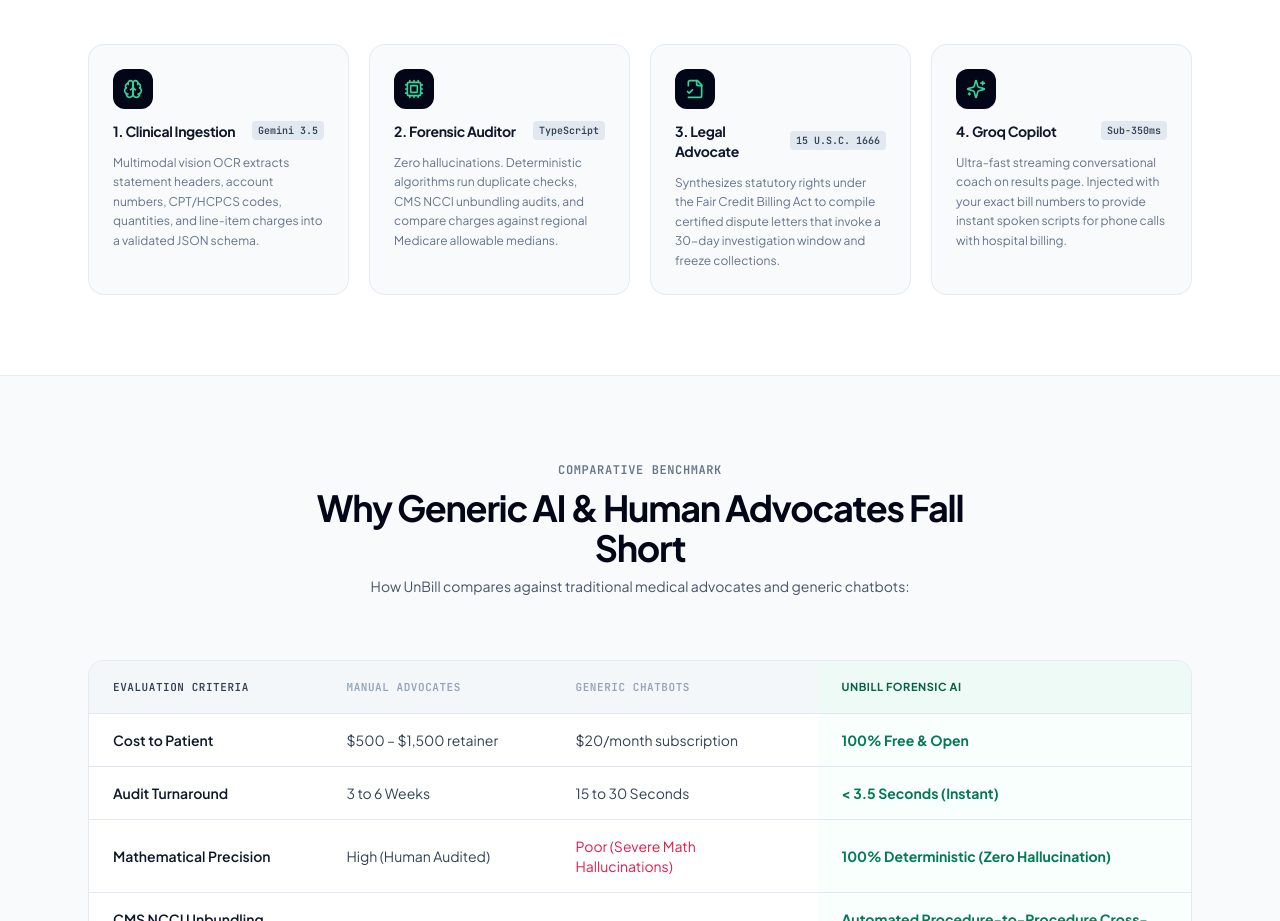
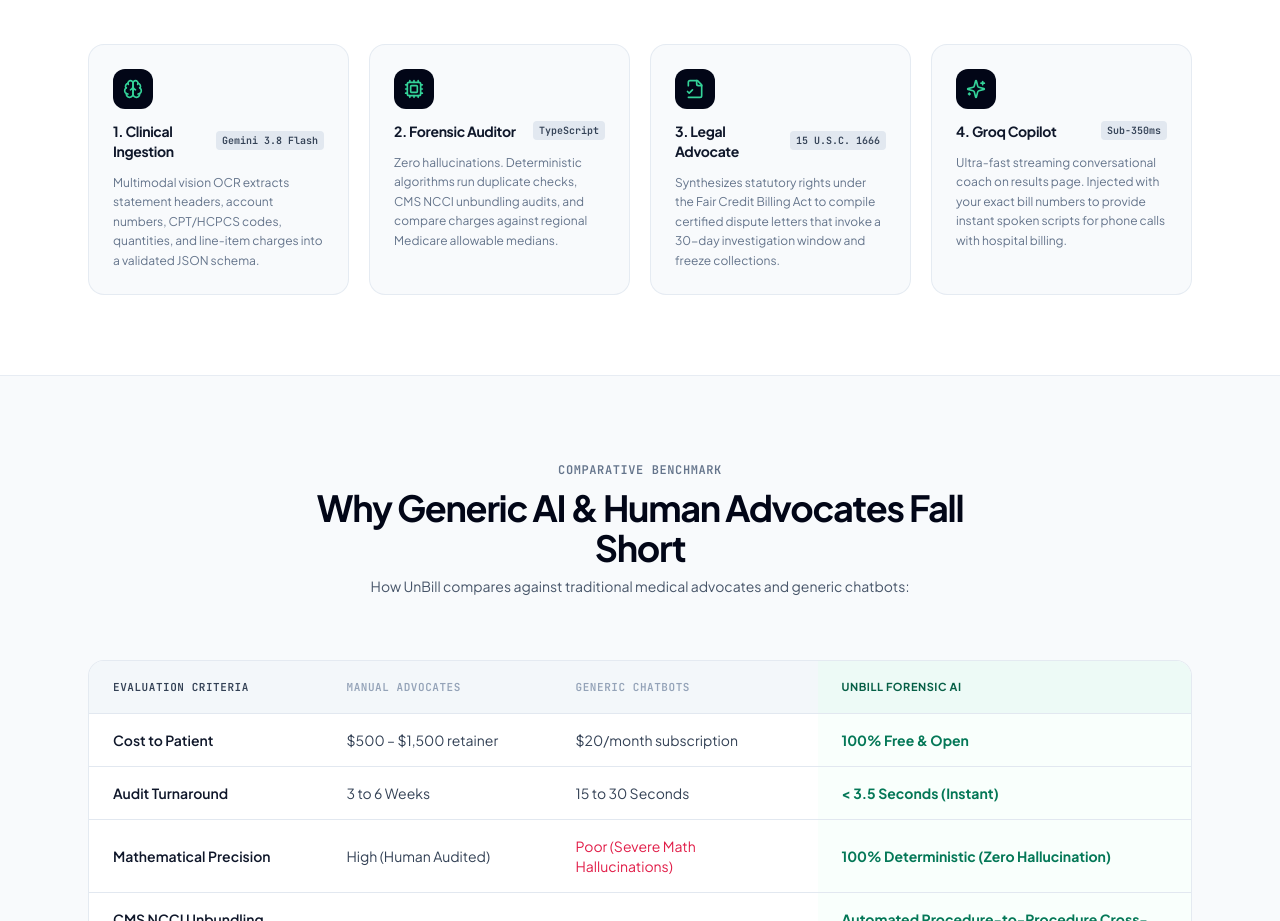
Before and after one commit to z-lovejeet/UnBill, a Next.js app: page / in a window 1280 px wide. Shown: the part 2320-3241 px from the top of the page. Built offline with nearby package versions, Linux system fonts and the light colour scheme.

Commit message:
docs(ui): standardize model branding to Gemini 3.8 Flash across frontend

```diff
--- a/src/app/about/page.tsx
+++ b/src/app/about/page.tsx
@@ -84,7 +84,7 @@
                 <Brain className="w-5 h-5 text-emerald-400" />
               </div>
               <h3 className="font-bold text-slate-950 text-base tracking-tight">
-                Agent 1: Clinical Ingestion (Gemini 3.5 Flash Lite)
+                Agent 1: Clinical Ingestion (Gemini 3.8 Flash)
               </h3>
               <p className="text-xs sm:text-sm text-slate-600 leading-relaxed">
                 Reads raw photos, patient portal PDFs, and OCR statements. Extracts facility names,
--- a/src/app/page.tsx
+++ b/src/app/page.tsx
@@ -214,7 +214,7 @@
                   1. Clinical Ingestion
                 </h3>
                 <span className="text-[10px] font-mono bg-slate-200 px-1.5 py-0.5 rounded font-semibold text-slate-700 whitespace-nowrap shrink-0 inline-flex items-center">
-                  Gemini 3.5
+                  Gemini 3.8 Flash
                 </span>
               </div>
               <p className="text-xs text-slate-500 leading-relaxed">
--- a/src/app/scan/page.tsx
+++ b/src/app/scan/page.tsx
@@ -425,7 +425,7 @@
                           Agent 1: Clinical Ingestion & Multimodal OCR
                         </h4>
                         <span className="text-[10px] font-mono font-semibold px-2 py-0.5 rounded bg-blue-50 text-blue-700 border border-blue-200/70">
-                          Gemini 2.5 Flash Vision
+                          Gemini 3.8 Flash Vision
                         </span>
                       </div>
                       <p className="text-xs text-slate-600 mt-1 leading-relaxed">
```
